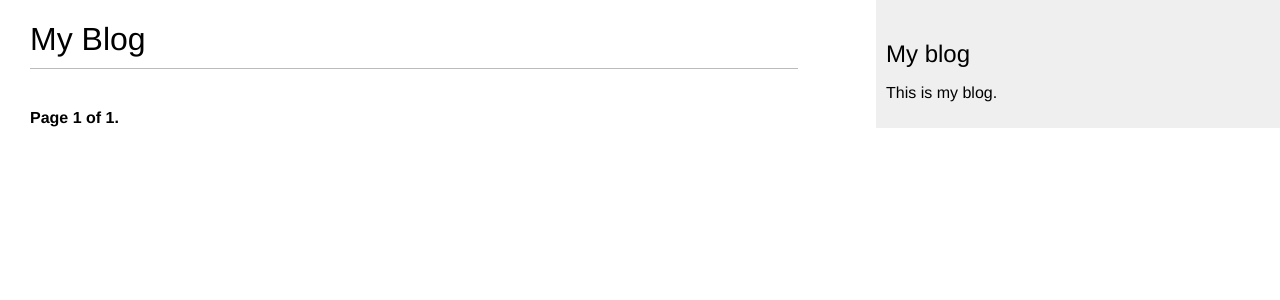
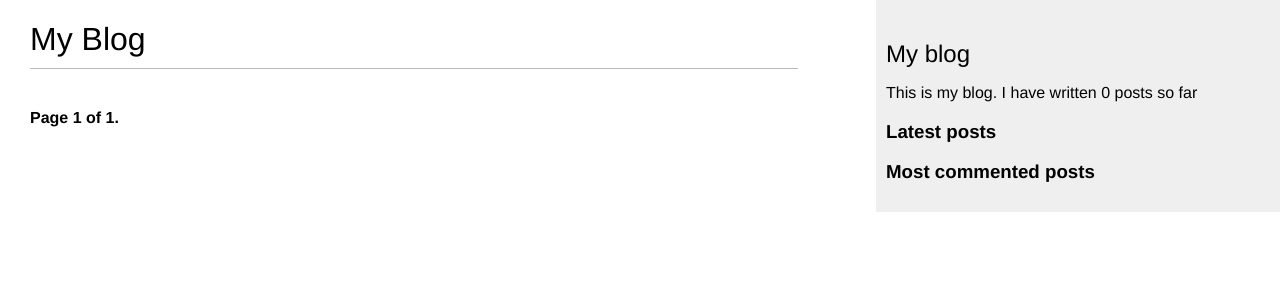
Before and after one commit to Kriss-Kross33/blog_app, a Django app: page /blog/ in a window 1280 px wide. Shown: the top 300 px of the page. Run offline with Django 4.2, Linux system fonts and the light colour scheme; data that the repository does not hold is empty; parts of the project's set-up code (start-up, migrations or seed data) failed here and were passed over.

Commit message:
define custom template tags to manage posts

```diff
--- a/blog/templates/blog/base.html
+++ b/blog/templates/blog/base.html
@@ -1,3 +1,4 @@
+{% load blog_tags %}
 {% load static %}
 <!DOCTYPE html>
 <html lang="en">
@@ -14,7 +15,22 @@
     </div>
 <div id="sidebar">
     <h2>My blog</h2>
-    <p>This is my blog.</p>
+    <p>
+        This is my blog.
+        I have written {% total_posts %} posts so far
+    </p>
+    <h3>Latest posts</h3>
+    {% show_latest_posts 3 %}
+    <h3>Most commented posts</h3>
+    {% get_most_commented_posts as most_commented_posts %}
+    <ul>
+        {% for post in most_commented_posts %}
+            <li>
+                <a href="{{ post.get_absolute_url }}">{{ post.title }}</a>
+            </li>
+        {% endfor %}
+    </ul>
+
 </div>
 </body>
 </html>
--- a/blog/templates/blog/post/detail.html
+++ b/blog/templates/blog/post/detail.html
@@ -1,4 +1,5 @@
 {% extends "blog/base.html" %}
+{% load blog_tags %}
 
 {% block title %}{{ post.title }}{% endblock %}
 
@@ -7,7 +8,7 @@
     <p class="date">
         Published {{ post.publish }} by {{ post.author }}
     </p>
-    {{ post.body|linebreaks }}
+    {{ post.body|markdown }}
     <p>
         <a href="{% url "blog:post_share" post.id %}">Share this post</a>
     </p>
--- /dev/null
+++ b/blog/templates/blog/post/latest_posts.html
@@ -0,0 +1,7 @@
+<ul>
+    {% for post in latest_posts %}
+        <li>
+            <a href="{{ post.get_absolute_url }}">{{ post.title }}</a>
+        </li>
+    {% endfor %}
+</ul>
--- a/blog/templates/blog/post/list.html
+++ b/blog/templates/blog/post/list.html
@@ -1,4 +1,5 @@
 {% extends "blog/base.html" %}
+{% load blog_tags %}
 
 {% block title %}My Blog{% endblock %}
 
@@ -22,7 +23,7 @@
             {% endfor %}
         </p>
         <p class="date">Published {{ post.publish }} by {{ post.author }}</p>
-        {{ post.body|truncatewords:30|linebreaks }}
+        {{ post.body|markdown|truncatewords_html:30 }}
     {% endfor %}
     {% include "pagination.html" with page=posts %}
 {% endblock %}
--- a/blog/templatetags/blog_tags.py
+++ b/blog/templatetags/blog_tags.py
@@ -1,4 +1,7 @@
+import markdown
 from django import template
+from django.db.models import Count
+from django.utils.safestring import mark_safe
 from ..models import Post
 
 register = template.Library()
@@ -7,3 +10,20 @@ register = template.Library()
 @register.simple_tag
 def total_posts():
     return Post.published.count()
+
+
+@register.inclusion_tag('blog/post/latest_posts.html')
+def show_latest_posts(count=5):
+    latest_posts = Post.published.order_by('-publish')[:count]
+    return {'latest_posts': latest_posts}
+
+
+@register.simple_tag
+def get_most_commented_posts(count=5):
+    return Post.published.annotate(total_comments=Count('comments')
+                                   ).order_by('-total_comments')[:count]
+
+
+@register.filter(name='markdown')
+def markdown_format(text):
+    return mark_safe(markdown.markdown(text))
--- a/blog/views.py
+++ b/blog/views.py
@@ -71,7 +71,8 @@ def post_detail(request, year: int, month: int, day: int, post: Post):
     similar_posts = similar_posts.annotate(same_tags=Count('tags')).order_by('-same_tags', '-publish')[:4]
     return render(request,
                   'blog/post/detail.html',
-                  {'post': post, 'form': form, 'similar_posts': similar_posts})
+                  {'post': post, 'form': form, 'similar_posts': similar_posts,
+                   "comments": comments})
 
 
 @require_POST
```
